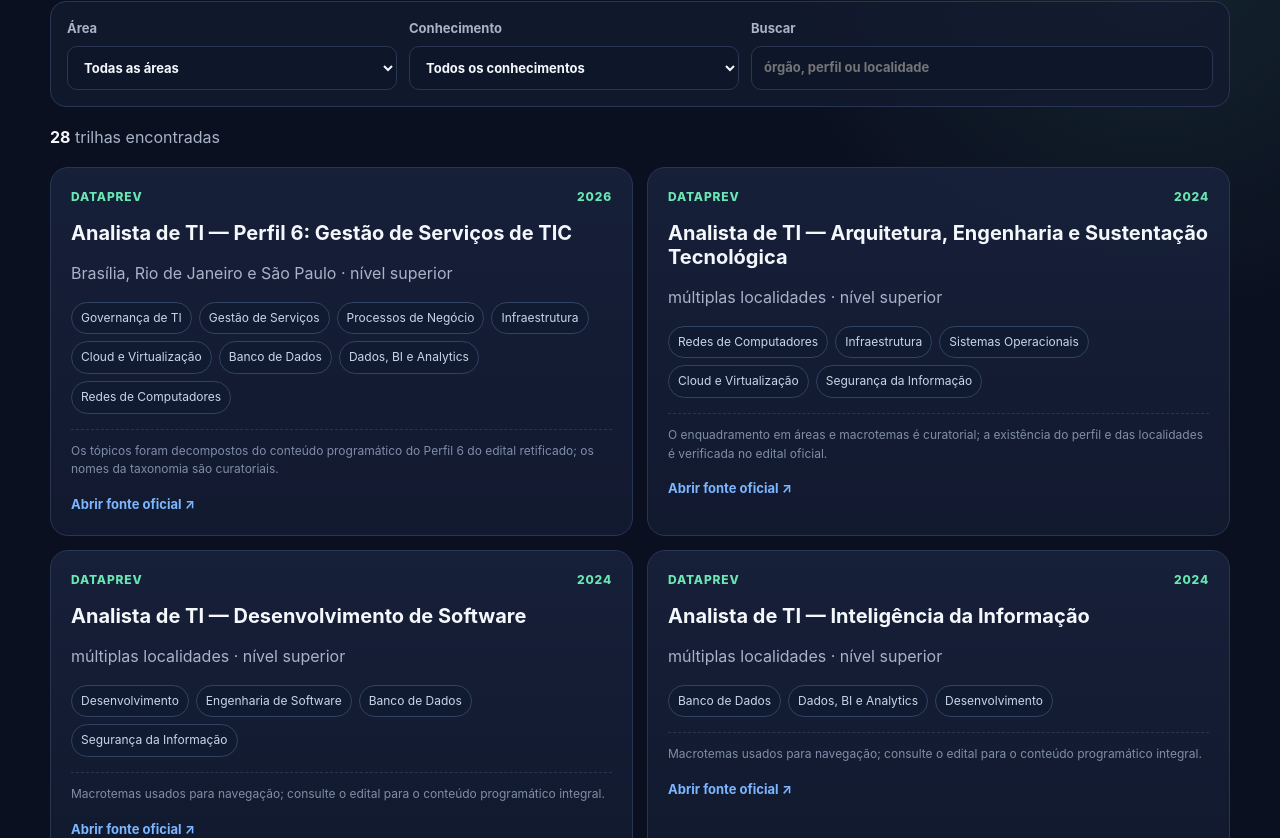
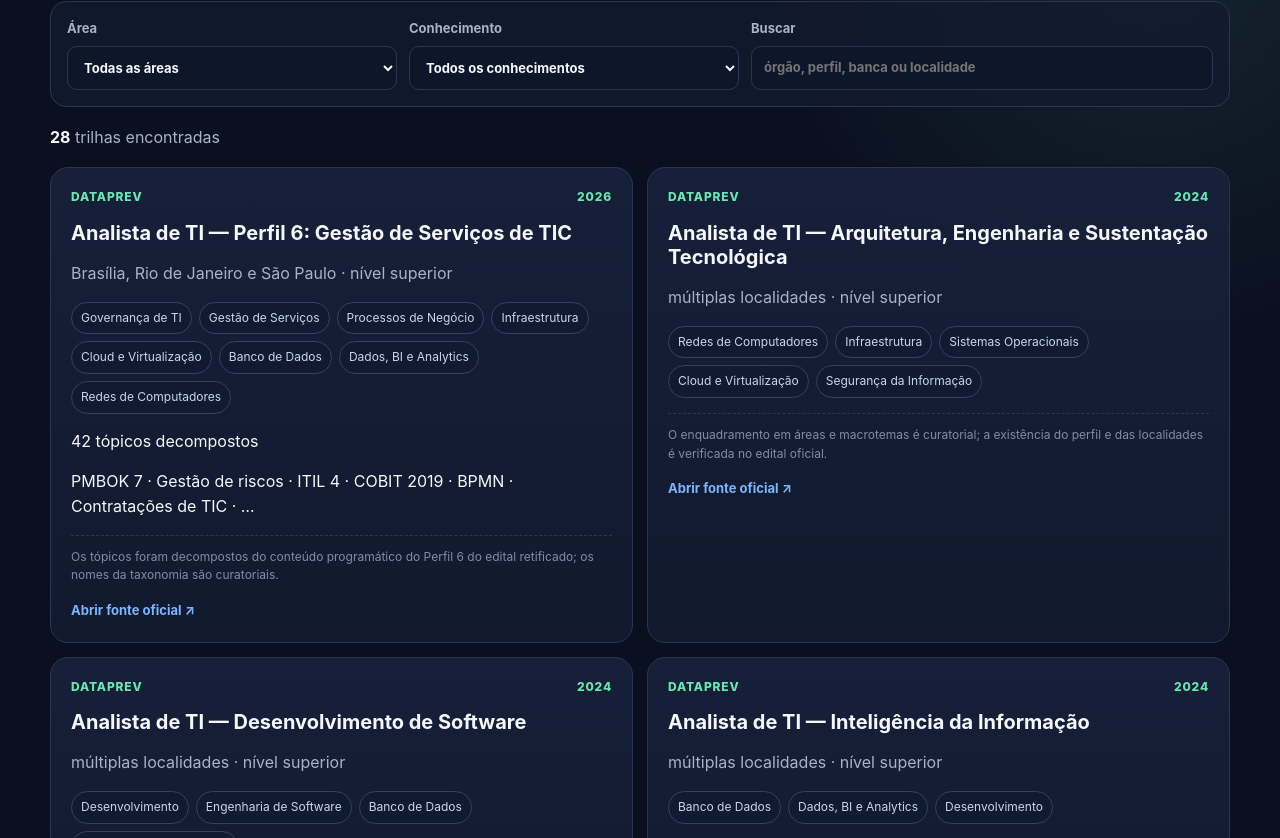
Before and after one commit to cvaraujo11/roadmap-concursos-ti, a Next.js app: page /mapa in a window 1280 px wide. Shown: the part 522-1360 px from the top of the page. Built offline with nearby package versions, Linux system fonts and the light colour scheme.

Commit message:
feat(map): support deep links and granular coverage

```diff
--- a/src/components/MapExplorer.tsx
+++ b/src/components/MapExplorer.tsx
@@ -1,12 +1,18 @@
 "use client";
 
+import Link from "next/link";
 import { useMemo, useState } from "react";
-import { allTracks, areas, knowledge, knowledgeName } from "@/data/catalog";
+import { allTracks, areas, knowledge, knowledgeName, topicName } from "@/data/catalog";
 import type { AreaSlug, KnowledgeSlug } from "@/lib/types";
 
-export function MapExplorer() {
-  const [area, setArea] = useState<AreaSlug | "todas">("todas");
-  const [topic, setTopic] = useState<KnowledgeSlug | "todos">("todos");
+type Props = {
+  initialArea?: AreaSlug | "todas";
+  initialTopic?: KnowledgeSlug | "todos";
+};
+
+export function MapExplorer({ initialArea = "todas", initialTopic = "todos" }: Props) {
+  const [area, setArea] = useState<AreaSlug | "todas">(initialArea);
+  const [topic, setTopic] = useState<KnowledgeSlug | "todos">(initialTopic);
   const [query, setQuery] = useState("");
 
   const visible = useMemo(() => {
@@ -14,7 +20,7 @@
     return allTracks.filter((item) => {
       const byArea = area === "todas" || item.areas.includes(area);
       const byTopic = topic === "todos" || item.knowledge.includes(topic);
-      const haystack = `${item.contest.institution} ${item.name} ${item.locality ?? ""}`.toLowerCase();
+      const haystack = `${item.contest.institution} ${item.name} ${item.locality ?? ""} ${item.contest.organizer}`.toLowerCase();
       const byQuery = !normalized || haystack.includes(normalized);
       return byArea && byTopic && byQuery;
     });
@@ -39,7 +45,7 @@
         </label>
         <label className="search-field">
           Buscar
-          <input value={query} onChange={(event) => setQuery(event.target.value)} placeholder="órgão, perfil ou localidade" />
+          <input value={query} onChange={(event) => setQuery(event.target.value)} placeholder="órgão, perfil, banca ou localidade" />
         </label>
       </div>
 
@@ -57,15 +63,23 @@
             <h3>{item.name}</h3>
             <p className="muted">{item.locality ?? "Localidade conforme edital"} · nível {item.level}</p>
             <div className="chips">
-              {item.knowledge.map((slug) => <span className="chip" key={slug}>{knowledgeName(slug)}</span>)}
+              {item.knowledge.map((slug) => (
+                <Link className="chip" key={slug} href={`/conhecimentos/${slug}`}>{knowledgeName(slug)}</Link>
+              ))}
             </div>
+            {item.topics && item.topics.length > 0 && (
+              <div className="granular-preview">
+                <span className="coverage-badge">{item.topics.length} tópicos decompostos</span>
+                <p>{item.topics.slice(0, 6).map(topicName).join(" · ")}{item.topics.length > 6 ? " · …" : ""}</p>
+              </div>
+            )}
             <p className="evidence-note">{item.evidenceNote}</p>
             <a href={item.contest.sourceUrl} target="_blank" rel="noreferrer">Abrir fonte oficial ↗</a>
           </article>
         ))}
         {visible.length === 0 && (
           <div className="empty-state">
-            Nenhuma trilha desta amostra atende aos filtros. A base é incremental: experimente remover um filtro ou contribuir com um edital.
+            Nenhuma trilha atende aos filtros atuais. Remova um filtro ou consulte a metodologia para entender a cobertura incremental da base.
           </div>
         )}
       </div>
```
